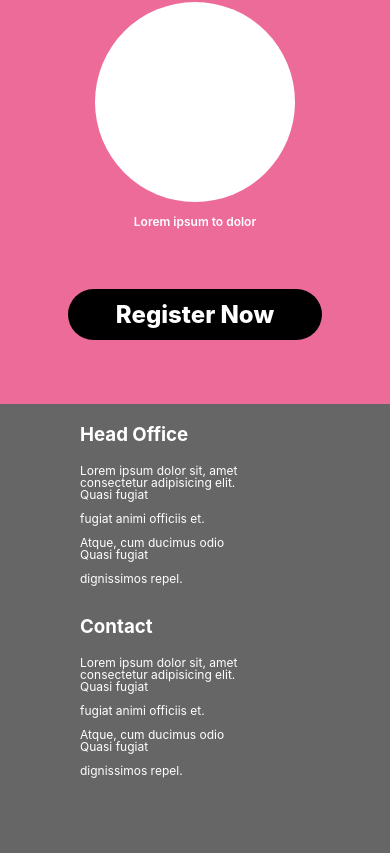
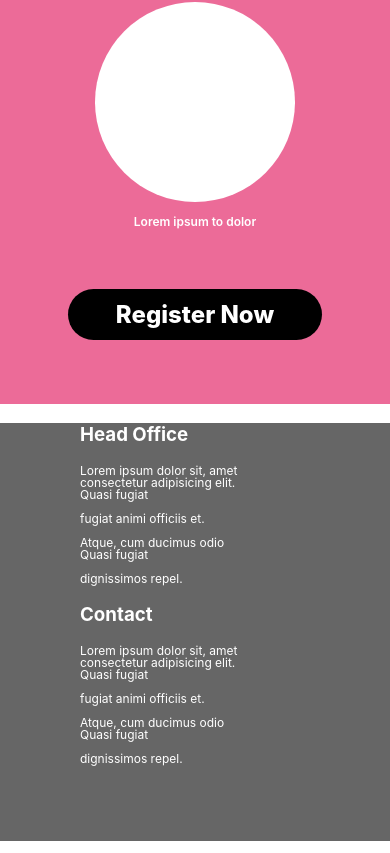
Before and after one commit to Aderinmola/amatechy, a React (Create React App) app: page / in a window 390 px wide. Shown: the part 7263-8116 px from the top of the page. Built offline with nearby package versions, Linux system fonts and the light colour scheme.

Commit message:
footer display

```diff
--- a/src/components/footer/Footer.css
+++ b/src/components/footer/Footer.css
@@ -1,7 +1,5 @@
 .courses {
     color: #fff;
-    /* position: absolute;
-    height: 100vh; */
     background: rgba(232, 70, 127, 0.8);
     z-index: 99;
     width: 100%;
@@ -10,7 +8,12 @@
 .courses__bottom {
     display: flex;
     align-items: center;
-    flex-wrap: wrap;
+}
+
+@media screen and (max-width: 800px) {
+    .courses__bottom {
+        display: block;
+    }
 }
 
 .footer__text {
--- a/src/components/header/Header.css
+++ b/src/components/header/Header.css
@@ -1,10 +1,6 @@
 /* Header */
 header {
     /* Sticky */
-    /* position: sticky;
-    top: 0;
-    z-index: 1; */
-    /* End Sticky */
     padding: 1rem 5rem;
     display: flex;
     justify-content: space-between;
@@ -39,7 +35,6 @@ li {
     font-weight: 700;
     cursor: pointer;
     color: #e8467f;
-    /* text-decoration: none; */
 }
 
 .menu-items > ul > li:hover {
```
